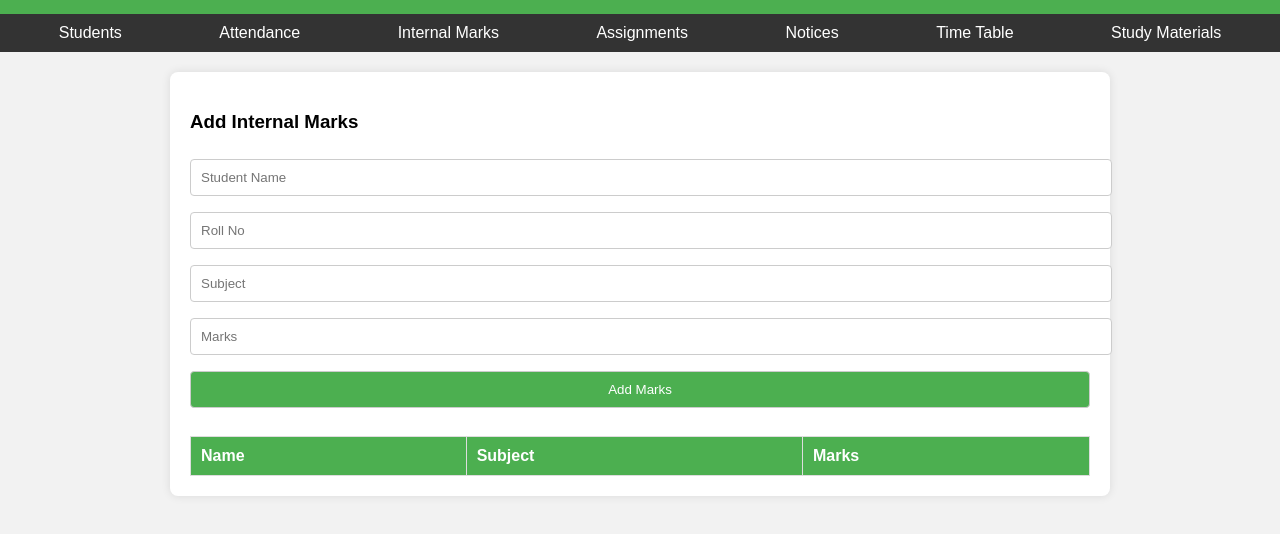
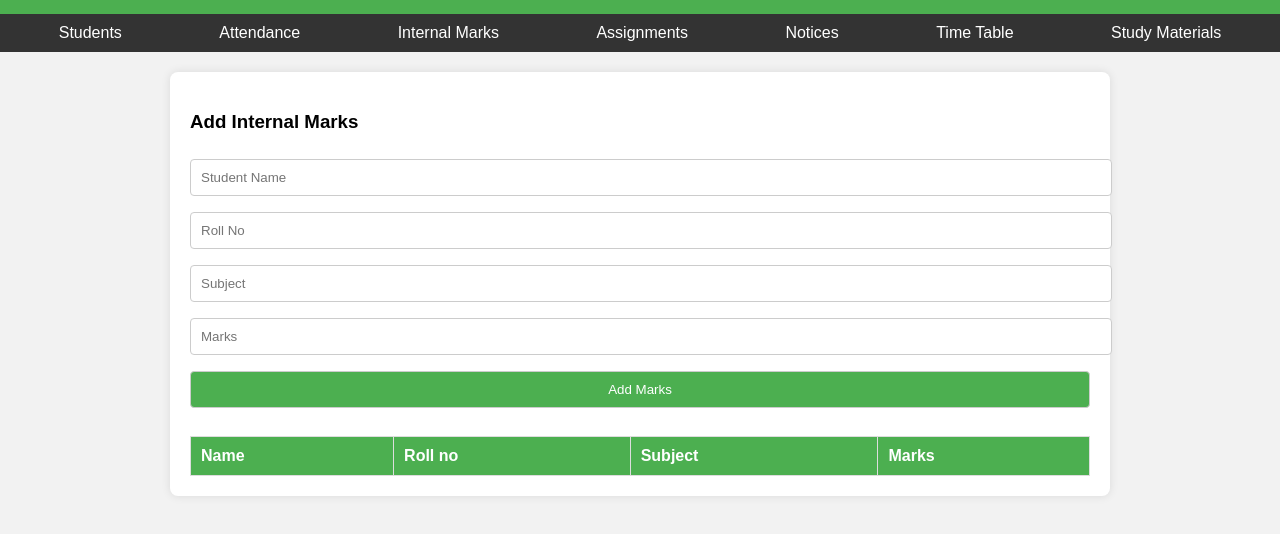
Before and after one commit to ShubhamSurbhi/StudentHub, a plain HTML site: page studenthub.html in a window 1280 px wide. Both pictures are taken after a click on the element "Internal Marks". Shown: the part 84-618 px from the top of the page. Drawn offline with Linux system fonts and the light colour scheme.

Commit message:
Update studenthub.html

```diff
--- a/studenthub.html
+++ b/studenthub.html
@@ -33,7 +33,7 @@
     <h3>Students List</h3>
     <table>
         <thead>
-            <tr><th>Name</th><th>Course</th></tr>
+            <tr><th>Name</th><th>Roll no</th><th>Course</th></tr>
         </thead>
         <tbody id="studentTable"></tbody>
     </table>
@@ -48,7 +48,7 @@
     <button onclick="addAttendance()">Add Attendance</button>
 
     <table>
-        <thead><tr><th>Name</th><th>Status</th></tr></thead>
+        <thead><tr><th>Name</th><th>Roll no</th><th>Status</th></tr></thead>
         <tbody id="attendanceTable"></tbody>
     </table>
 </div>
@@ -63,7 +63,7 @@
     <button onclick="addMarks()">Add Marks</button>
 
     <table>
-        <thead><tr><th>Name</th><th>Subject</th><th>Marks</th></tr></thead>
+        <thead><tr><th>Name</th><th>Roll no</th><th>Subject</th><th>Marks</th></tr></thead>
         <tbody id="marksTable"></tbody>
     </table>
 </div>
```
